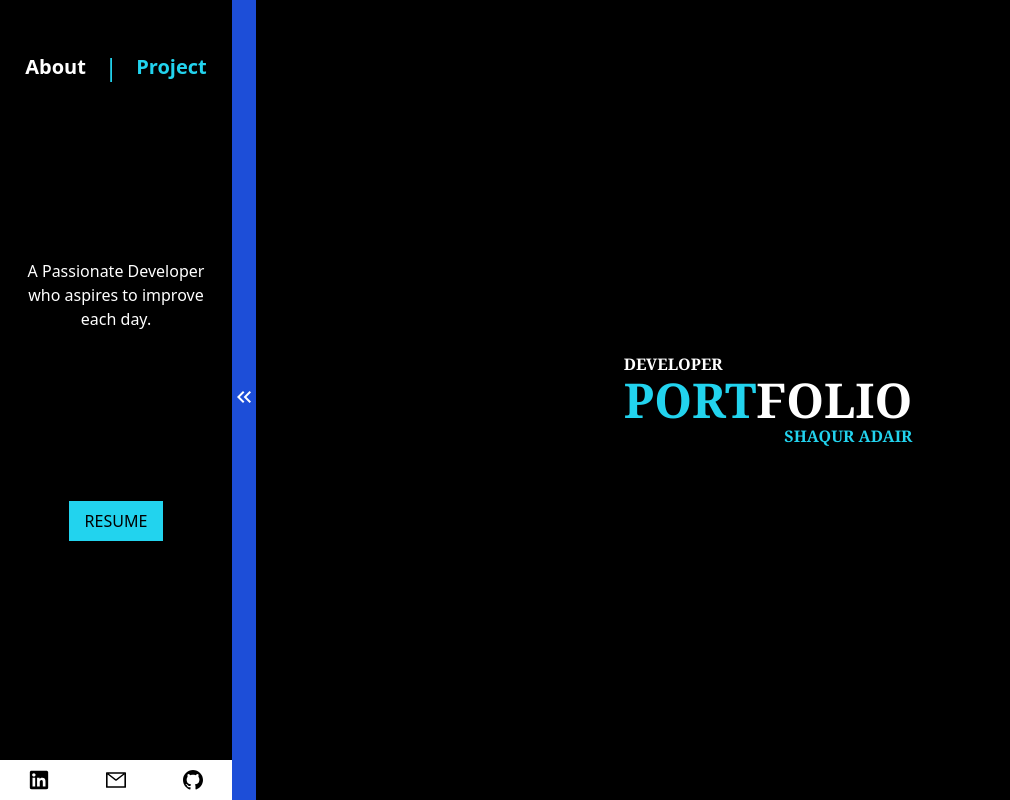
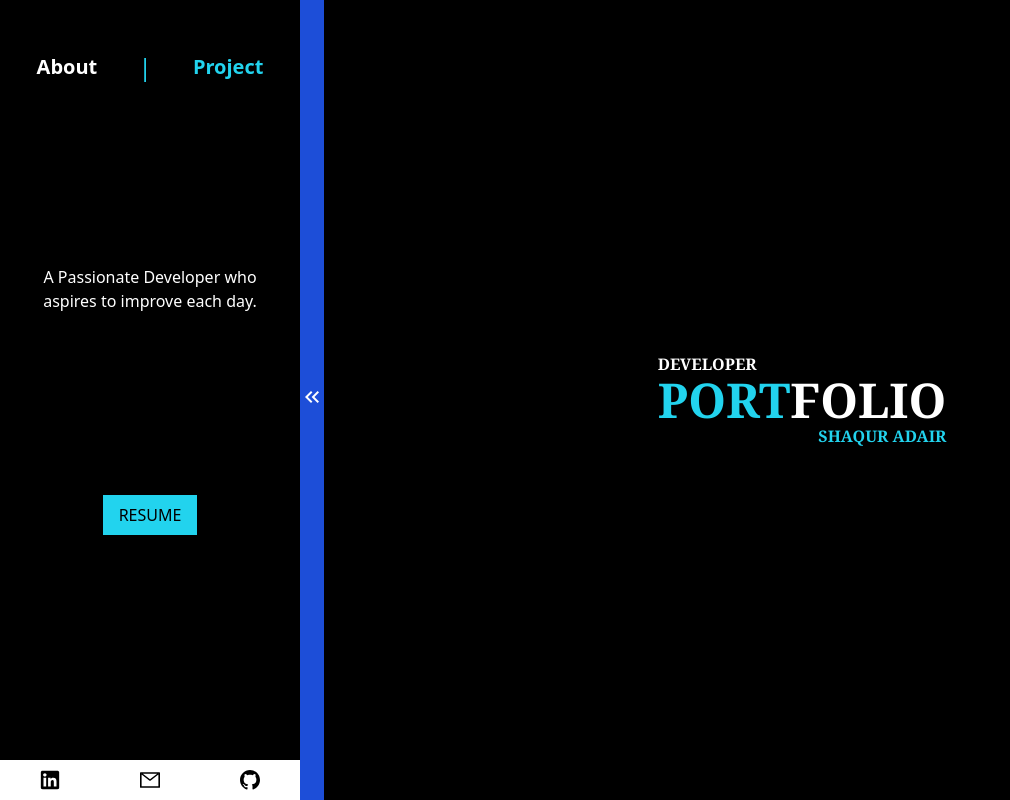
Before and after one commit to Shaqnificent/Portfolio-V1, a website: page index.html in a window 1280 px wide. Both pictures are taken after a click on the button "double_arrow". Shown: the whole page, without its empty margins (0-1010 px from the left). Drawn offline with nearby package versions, Linux system fonts and the light colour scheme.

Commit message:
updated animation

```diff
--- a/index.html
+++ b/index.html
@@ -7,10 +7,10 @@
         <link rel="stylesheet" href="https://fonts.googleapis.com/css2?family=Material+Symbols+Outlined:opsz,wght,FILL,GRAD@20..48,100..700,0..1,-50..200" />
     </head>
     <body>
-        <div id="grid-container" class="flex h-screen">
-            <div class="bg-black flex w-1/2 sm:w-1/3 md:w-1/4 lg:w-1/5">
+        <div id="grid-container" class="flex h-screen bg-black">
+            <div class="bg-black flex w-auto z-10">
                 <div id="nav-container"  class="flex h-full w-full ">
-                    <div id="nav-grid" class="bg-black w-11/12 hidden">
+                    <div id="nav-grid" class=" w-11/12 hidden">
                         <div id="navRouter" class="flex h-1/6 items-center justify-around p-4 w-full">
 
                             <a href="#" id="about" class="text-white text-xl font-bold">About</a> <span class="text-cyan-400 text-2xl">|</span> <a href="./pages/project.html" id="project" class="text-cyan-400 text-xl font-bold">Project</a>
@@ -66,7 +66,7 @@
                 </div>
             </div>
 
-            <div id="display" class="flex h-full bg-black w-full items-center justify-center font-serif">
+            <div id="display" class="flex z-0 h-full bg-black w-full items-center justify-center font-serif px-5">
                 <div class="titleBody">
                     <div class="title">
                     <p  id="titleJob" class="text-white font-bold">DEVELOPER</p>
--- a/index.js
+++ b/index.js
@@ -1,16 +1,17 @@
 $(document).ready(function(){
-
+    $("#nav-grid").animate({width: "0px",});
 
     $("#openNav").click(function(){
 
-        $("#nav-grid").show();
-        $("#nav-grid").fadeTo(10,1);
+
+        $("#nav-grid").fadeTo(10,0.01);
         $("#nav-grid").animate({width: "300px",}, {duration: 500, easing: "linear",
         complete: function(){
 
             $("#nav-close").removeClass("hidden");
             $("#nav-open").addClass("hidden");
-
+            $("#nav-grid").fadeTo(10,1);
+            $("#nav-grid").show();
         }
     });
     });
```
